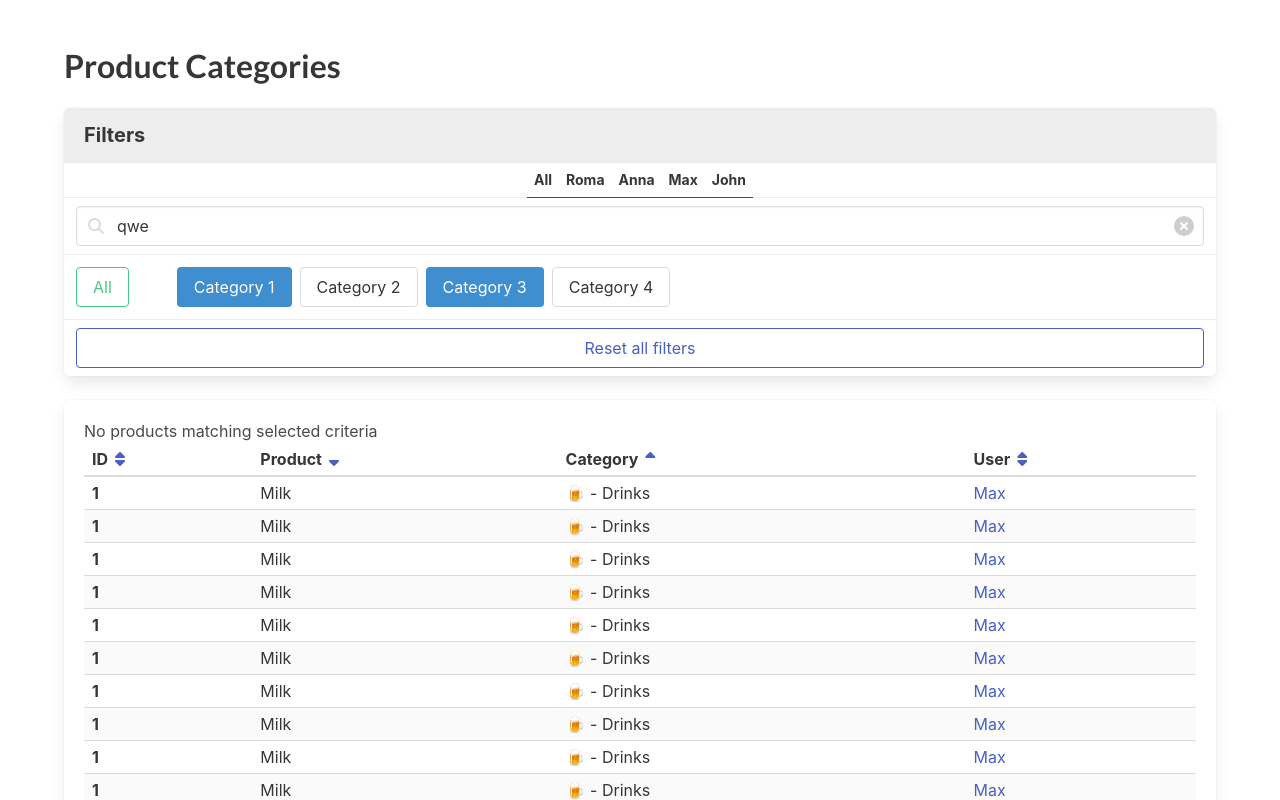
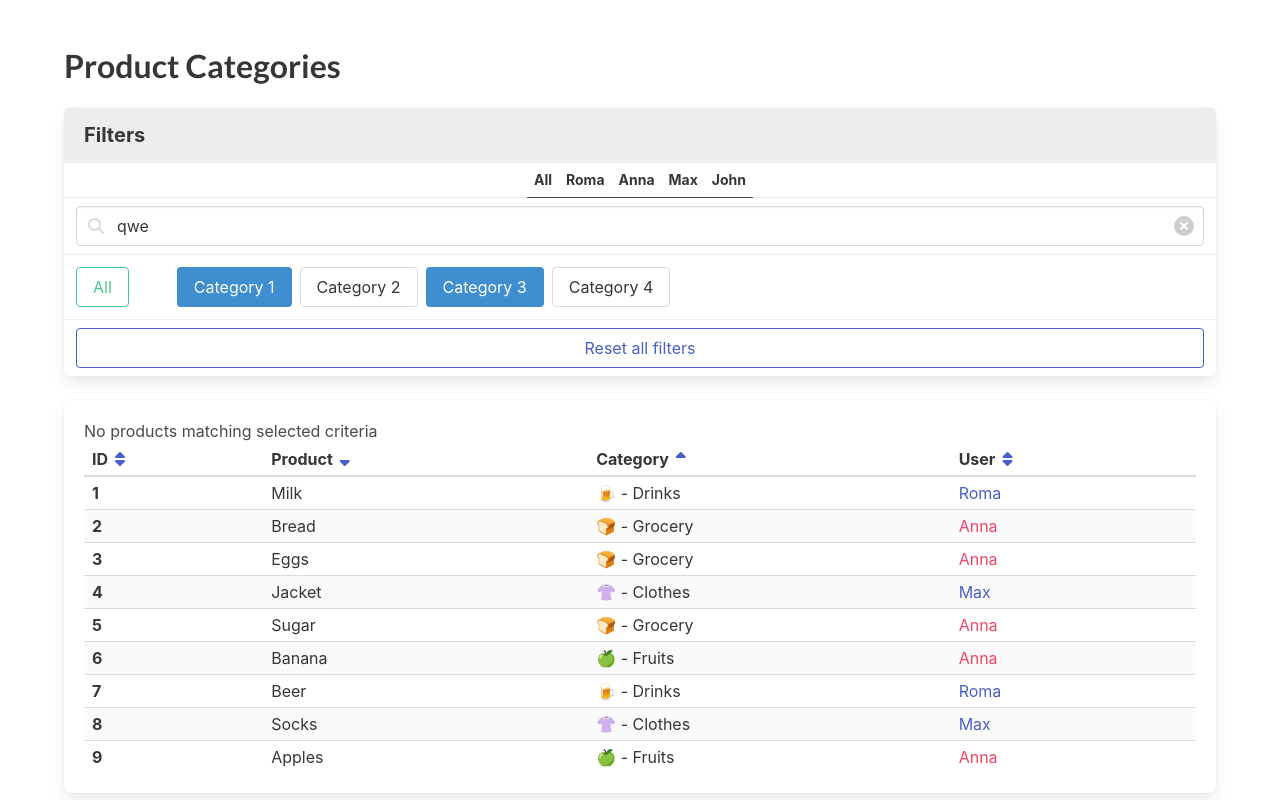
Before and after one commit to Follder/react_product-categories-practice, a React (Create React App) app: page / in a window 1280 px wide. Built offline with nearby package versions, Linux system fonts and the light colour scheme.

Commit message:
render product list

```diff
--- a/src/App.jsx
+++ b/src/App.jsx
@@ -1,5 +1,5 @@
 /* eslint-disable jsx-a11y/accessible-emoji */
-import React, { useState } from 'react';
+import React from 'react';
 import cn from 'classnames';
 import './App.scss';
 
@@ -32,6 +32,8 @@ const USERS_FILTER = usersFromServer.map(user => user.name);
 USERS_FILTER.unshift('All');
 
 const visibleGoods = [...products];
+
+console.log(products);
 
 export const App = () => (
   <div className="section">
@@ -184,59 +186,31 @@ export const App = () => (
 
           <tbody>
             {visibleGoods.map(good => {
+              const { category } = good;
+              const { user } = category;
+
               return (
-                <tr data-cy="Product">
+                <tr data-cy="Product" key={good.id}>
                   <td className="has-text-weight-bold" data-cy="ProductId">
-                    1
+                    {good.id}
                   </td>
 
-                  <td data-cy="ProductName">Milk</td>
-                  <td data-cy="ProductCategory">🍺 - Drinks</td>
+                  <td data-cy="ProductName">{good.name}</td>
+                  <td data-cy="ProductCategory">
+                    {category.icon} - {category.title}
+                  </td>
 
-                  <td data-cy="ProductUser" className="has-text-link">
-                    Max
+                  <td
+                    data-cy="ProductUser"
+                    className={
+                      user.sex === 'm' ? 'has-text-link' : 'has-text-danger'
+                    }
+                  >
+                    {user.name}
                   </td>
                 </tr>
               );
             })}
-            <tr data-cy="Product">
-              <td className="has-text-weight-bold" data-cy="ProductId">
-                1
-              </td>
-
-              <td data-cy="ProductName">Milk</td>
-              <td data-cy="ProductCategory">🍺 - Drinks</td>
-
-              <td data-cy="ProductUser" className="has-text-link">
-                Max
-              </td>
-            </tr>
-
-            <tr data-cy="Product">
-              <td className="has-text-weight-bold" data-cy="ProductId">
-                2
-              </td>
-
-              <td data-cy="ProductName">Bread</td>
-              <td data-cy="ProductCategory">🍞 - Grocery</td>
-
-              <td data-cy="ProductUser" className="has-text-danger">
-                Anna
-              </td>
-            </tr>
-
-            <tr data-cy="Product">
-              <td className="has-text-weight-bold" data-cy="ProductId">
-                3
-              </td>
-
-              <td data-cy="ProductName">iPhone</td>
-              <td data-cy="ProductCategory">💻 - Electronics</td>
-
-              <td data-cy="ProductUser" className="has-text-link">
-                Roma
-              </td>
-            </tr>
           </tbody>
         </table>
       </div>
```
